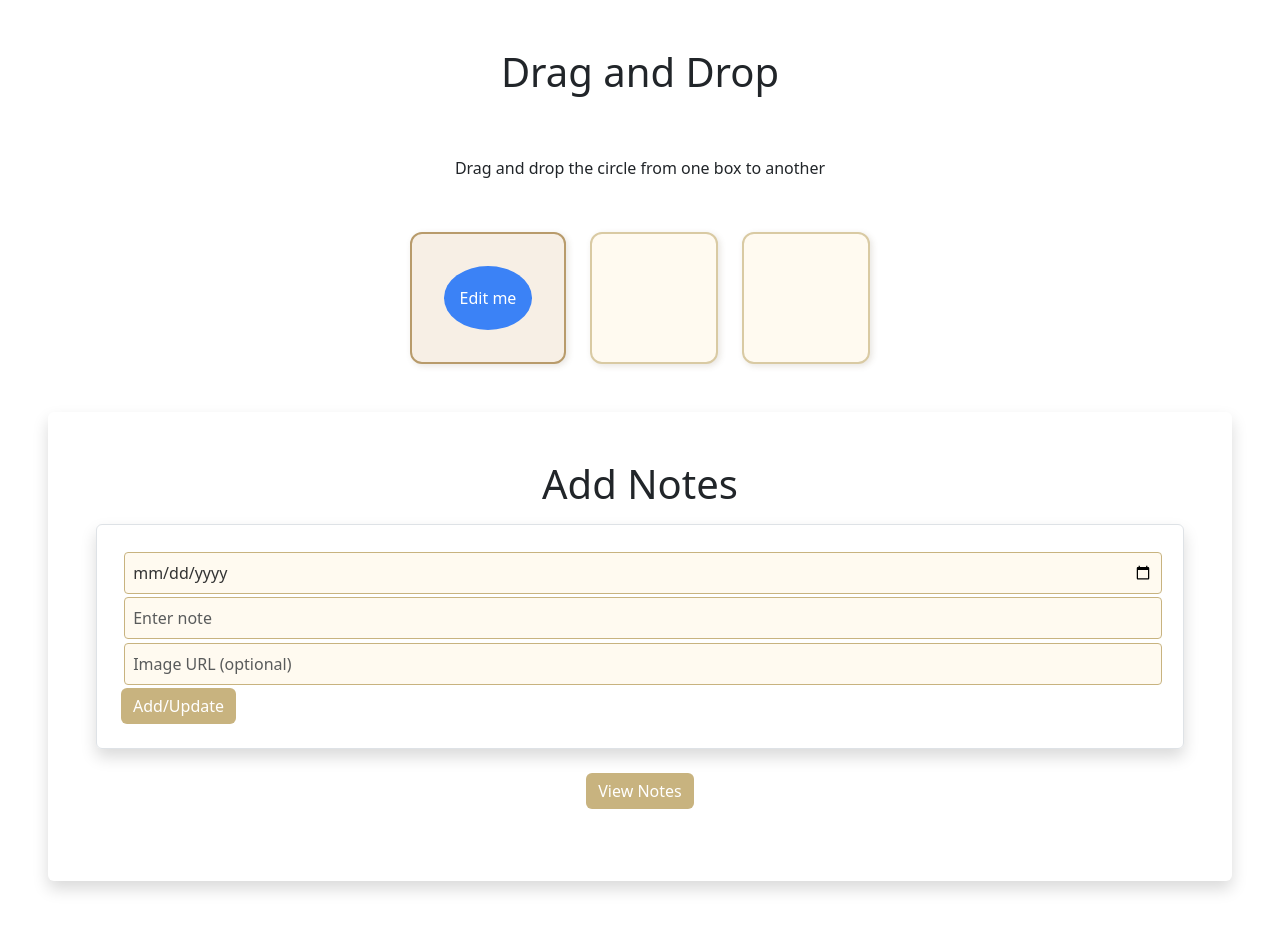
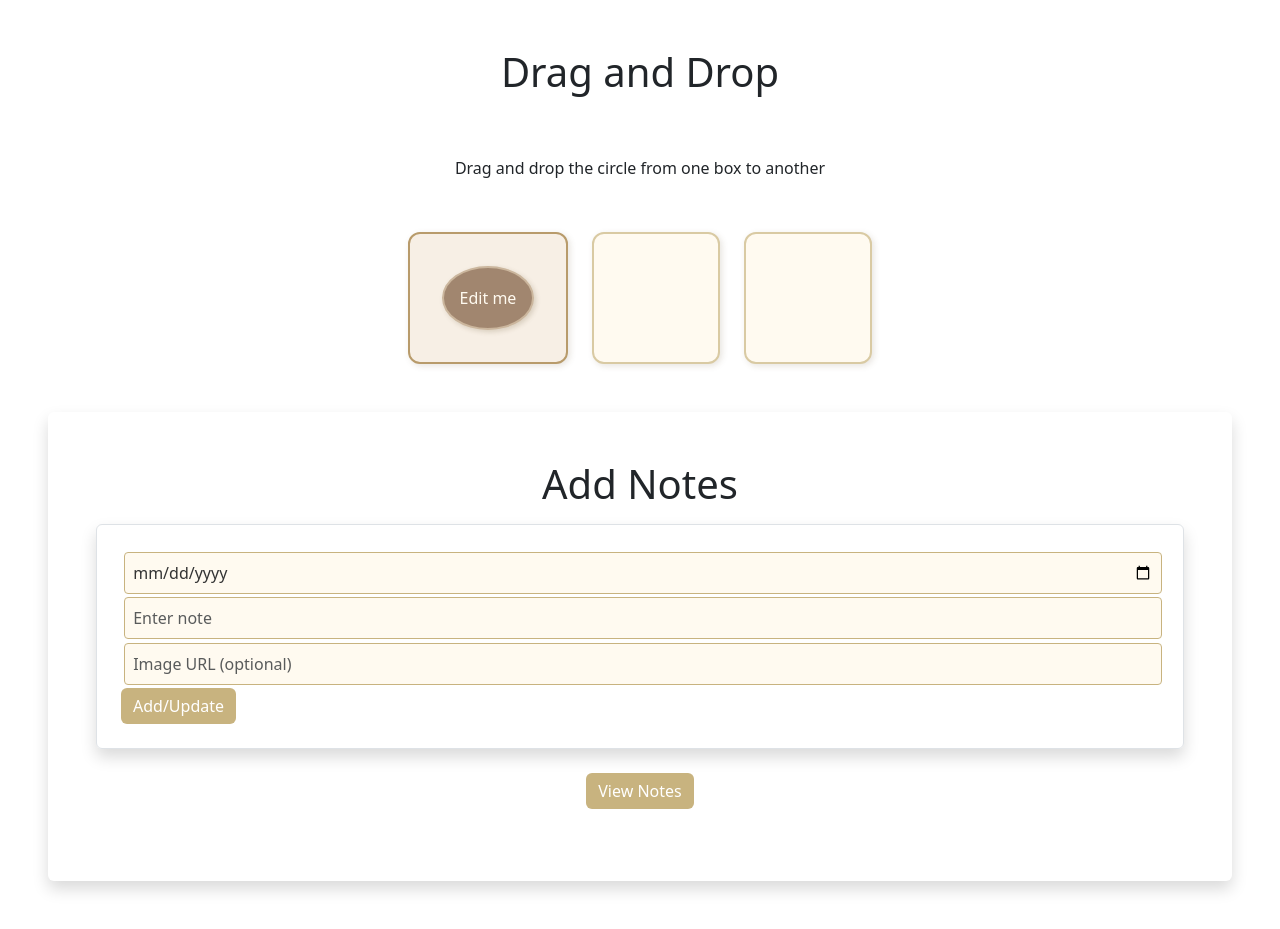
Before and after one commit to rohinishambharkar/Interactive_One_Pager, an Angular app: page / in a window 1280 px wide. Built offline with nearby package versions, Linux system fonts and the light colour scheme.

Commit message:
added beige theme to draggable circle

```diff
--- a/src/app/draggable-circle/draggable-circle.component.css
+++ b/src/app/draggable-circle/draggable-circle.component.css
@@ -4,26 +4,41 @@
   justify-content: center;
   padding: 1rem;
   border-radius: 50%;
-  background-color: #3b82f6;
-  color: white;
+  background-color: #a1866f;         /* warm brown */
+  color: #fffaf0;                    /* ivory text */
   cursor: grab;
   user-select: none;
   transition: all 0.3s ease-in-out;
   white-space: nowrap;
   min-width: 4rem;
   min-height: 4rem;
-  max-width: 20rem; /* prevent excessive growth */
+  max-width: 20rem;
   max-height: 20rem;
   font-size: 1rem;
   text-align: center;
+  box-shadow: 2px 2px 5px rgba(96, 75, 37, 0.2); /* subtle shadow */
+  border: 2px solid #cbb69d;         /* tan border */
 }
 
 .circle.dragging {
-  opacity: 0.6;
+  opacity: 0.7;
   transform: scale(1.2);
   cursor: grabbing;
+  background-color: #8c735a;         /* slightly darker brown while dragging */
+  box-shadow: 4px 4px 8px rgba(96, 75, 37, 0.3);
 }
 
 .circle:focus {
   outline: none;
+  border-color: #b89b6b;             /* focus border color */
+  background-color: #a98c72;
 }
+.circle.dragging {
+  animation: pop 0.2s ease-in-out;
+}
+
+@keyframes pop {
+  0%   { transform: scale(1); }
+  50%  { transform: scale(1.2); }
+  100% { transform: scale(1.1); }
+}
```
